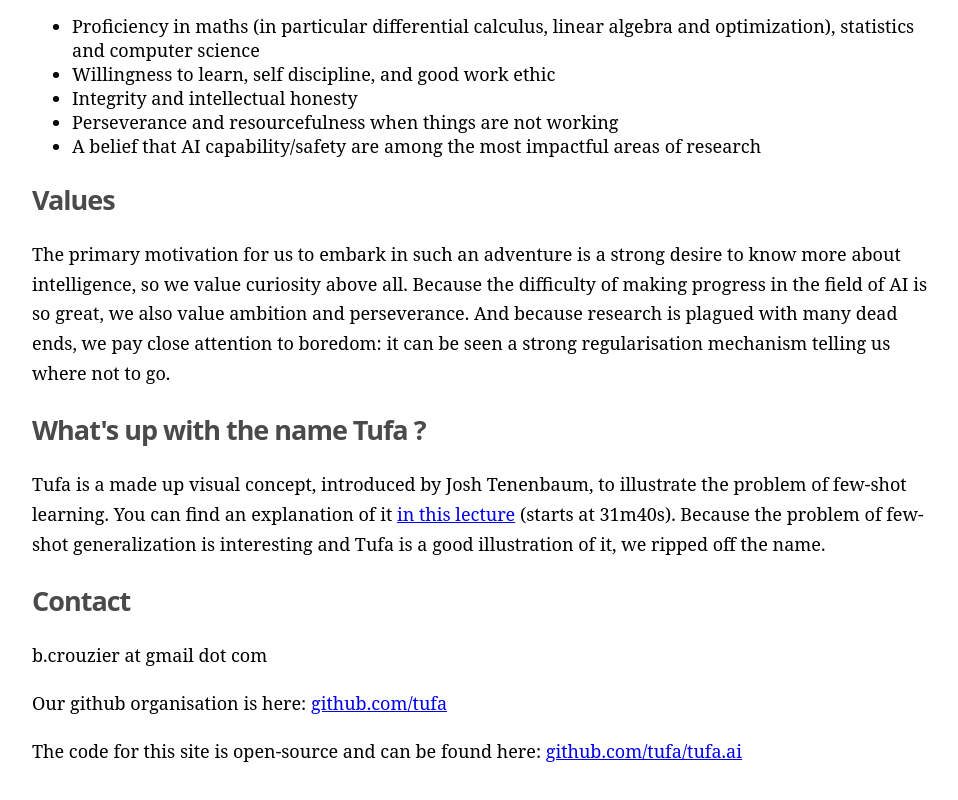
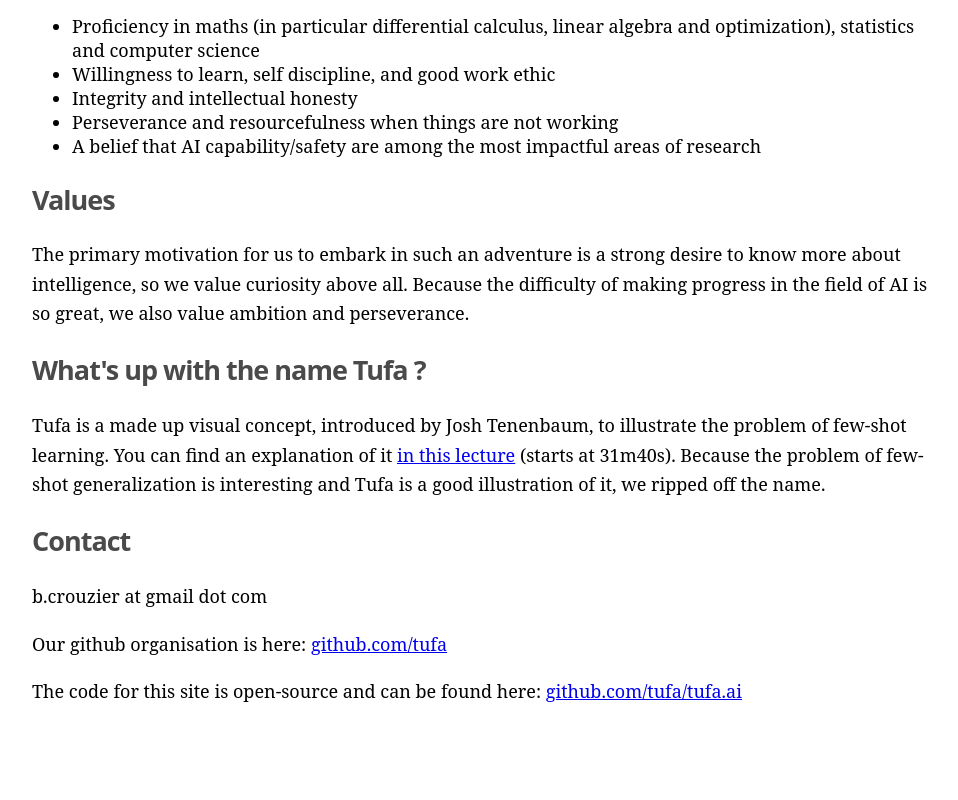
Before and after one commit to pinouchon/tufa.ai, a plain HTML site: page public/index.html in a window 1280 px wide. Shown: the part 1737-2537 px from the top of the page, without its empty margins (158-1116 px from the left). After the commit the page ends 2490 px from the top, so only its background shows below. Drawn offline with Linux system fonts and the light colour scheme.

Commit message:
tweak values

```diff
--- a/public/index.html
+++ b/public/index.html
@@ -243,8 +243,7 @@
     The primary motivation for us to embark in such an adventure is a strong desire to know more about intelligence,
     so we value
     curiosity above all. Because the difficulty of making progress in the field of AI is so great, we
-    also value ambition and perseverance. And because research is plagued with many dead ends, we pay
-    close attention to boredom: it can be seen a strong regularisation mechanism telling us where not to go.
+    also value ambition and perseverance.
   </p>
 
   <h2>What's up with the name Tufa ?</h2>
```
